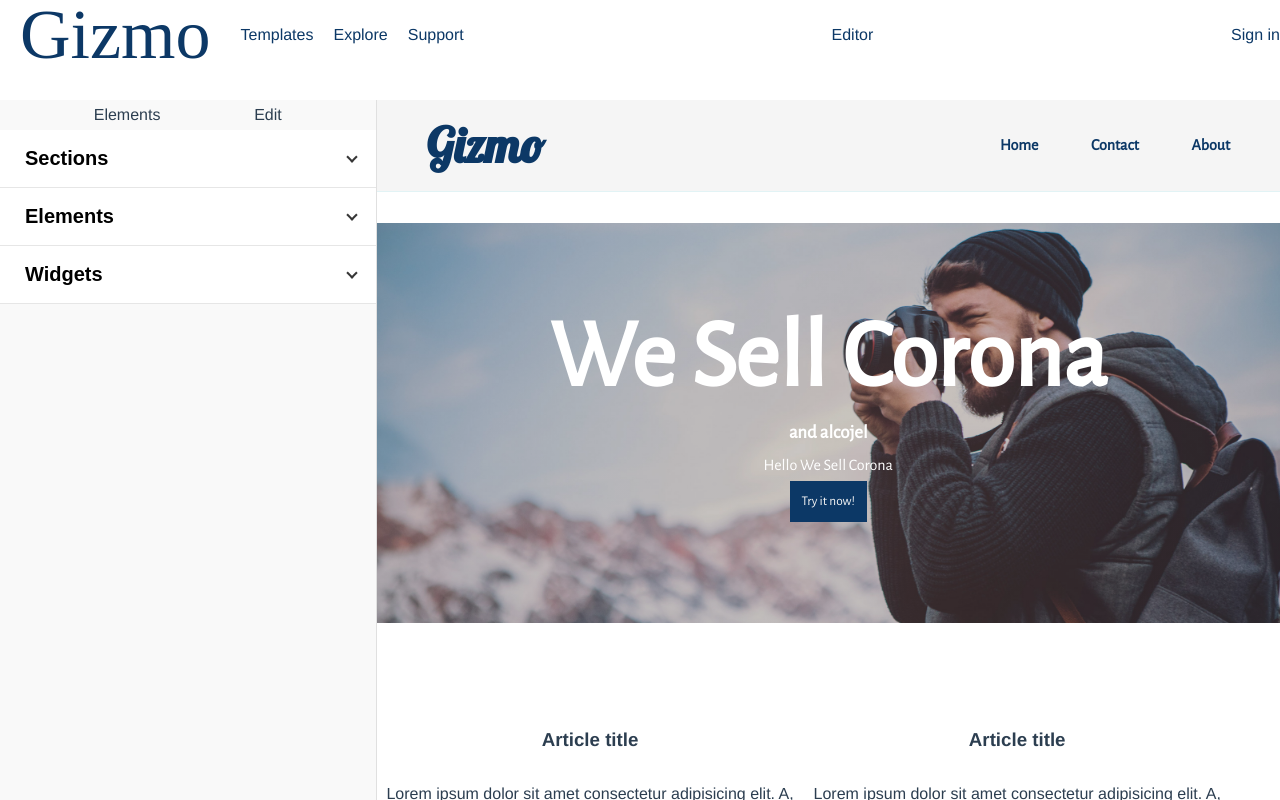
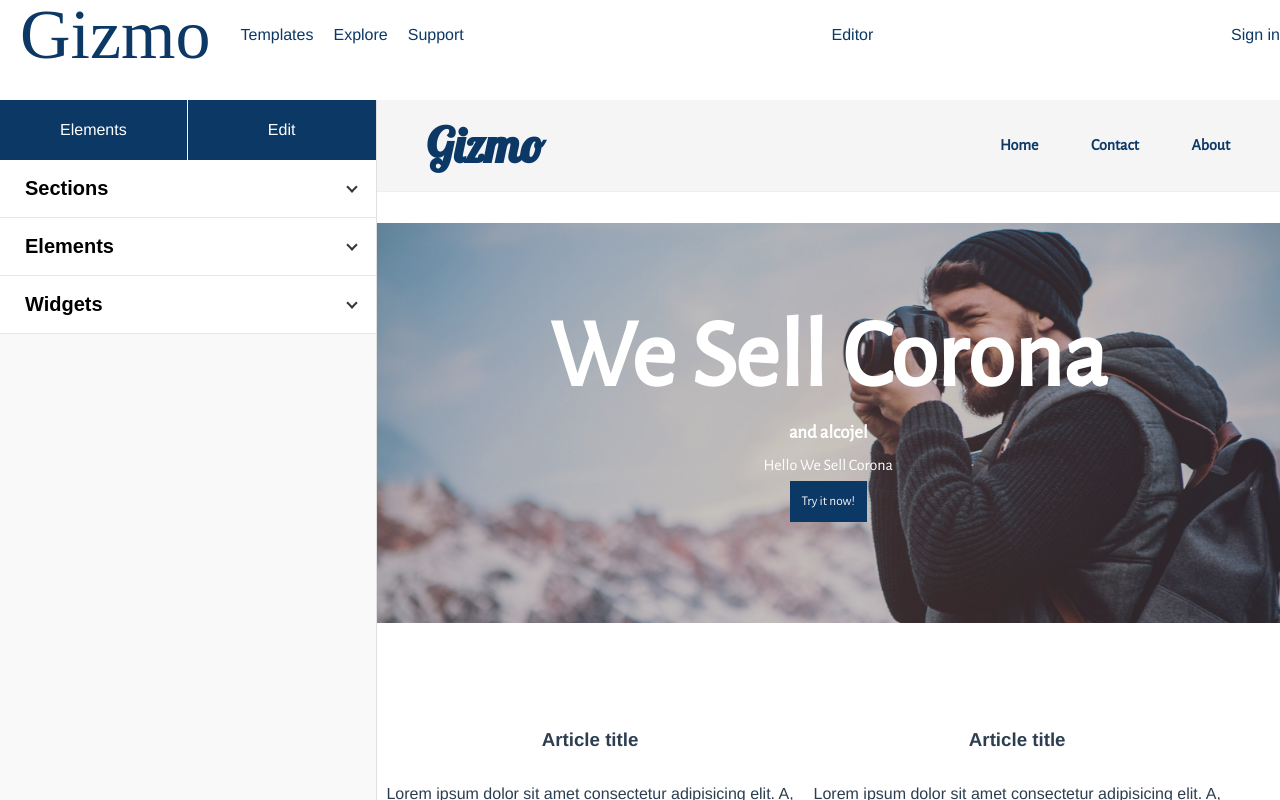
Before and after one commit to omersegev24/Gizmo, a Vue app: page /editor in a window 1280 px wide. Shown: the top 800 px of the page. Built offline with nearby package versions, Linux system fonts and the light colour scheme.

Commit message:
send to daniel

```diff
--- a/src/cmps/edit-panel.vue
+++ b/src/cmps/edit-panel.vue
@@ -1,8 +1,5 @@
 <template>
   <div class="edit-panel flex flex-column">
-    <!-- <div v-for="elem in currCmp.info">
-      <input type="text" v-model="">
-    </div>-->
 
     <div v-if="currCmp.info.title">
       <span>Title</span>
--- a/src/cmps/editor-sidebar.vue
+++ b/src/cmps/editor-sidebar.vue
@@ -1,9 +1,9 @@
 <template>
   <section class="editor-sidebar">
 
-    <div class="top-sidebar flex space-evenly">
-      <div class="add">Elements</div>
-      <div class="edit">Edit</div>
+    <div class="top-sidebar flex">
+      <div class="add" @click="editMode = false">Elements</div>
+      <div class="edit" @click="editMode = true">Edit</div>
     </div>
 
     <edit-panel v-if="currCmp && editMode" :currCmp="currCmp"></edit-panel>
@@ -75,6 +75,9 @@ export default {
       this.currCmp = JSON.parse(JSON.stringify(cmp))
     })
   },
+  computed:{
+
+  },
   methods: {
     toggle(currItem) {
       this.items.forEach((item, index) => {
--- a/src/styles/cmps/_editor-sidebar.scss
+++ b/src/styles/cmps/_editor-sidebar.scss
@@ -4,8 +4,29 @@
 
   position: sticky;
   height: 100vh;
-  top: 10px;
+  top: rem(10px);
   bottom: auto;
+
+  .top-sidebar {
+    background-color: $clr2;
+    color: #fff;
+
+    :first-child {
+      border-right: 1px solid $clr1;
+    }
+
+    > * {
+      width: 50%;
+      padding: rem(15px);
+      cursor: pointer;
+
+      &:hover {
+        transition: .3s;
+        background-color: #fff;
+        color: $clr2;
+      }
+    }
+  }
 }
 
 .accordion {
```
